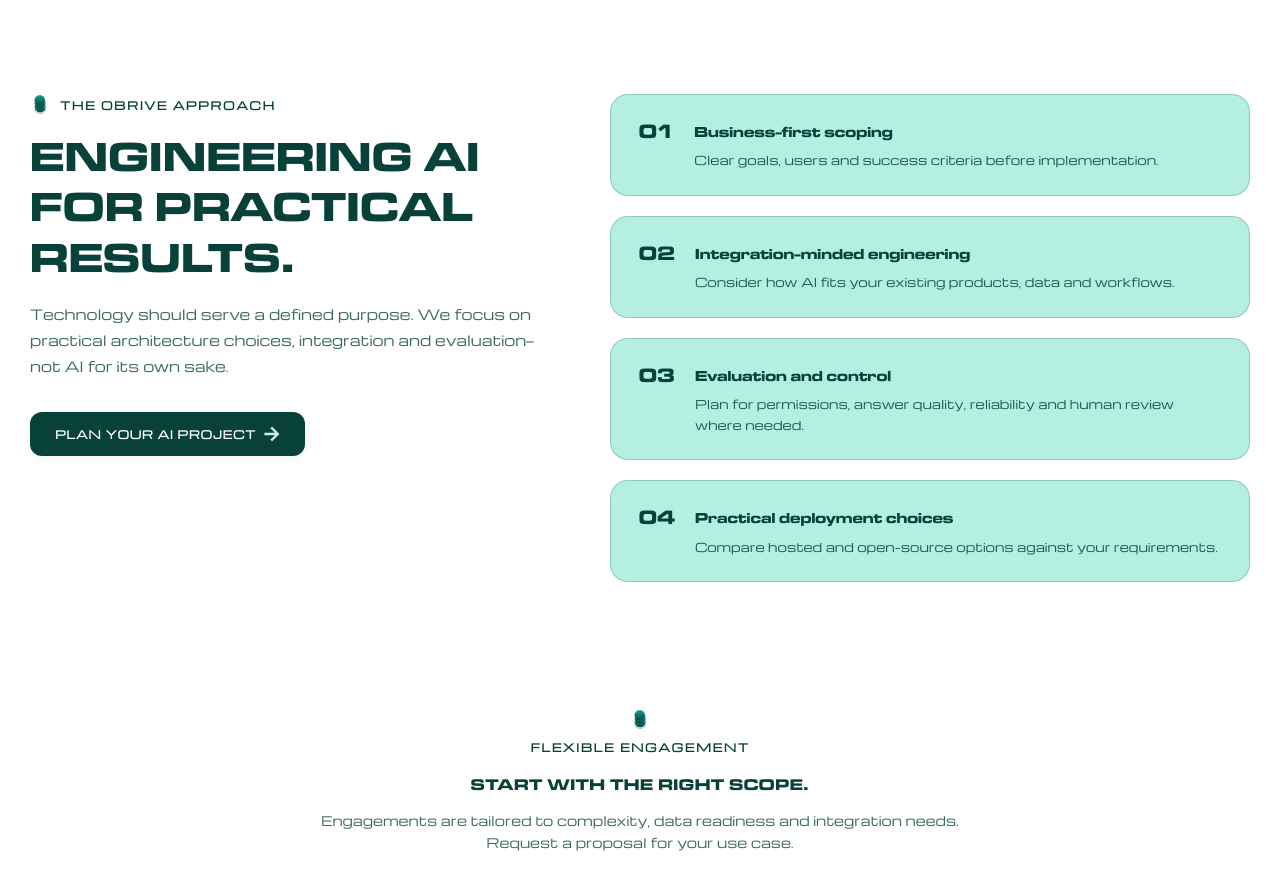
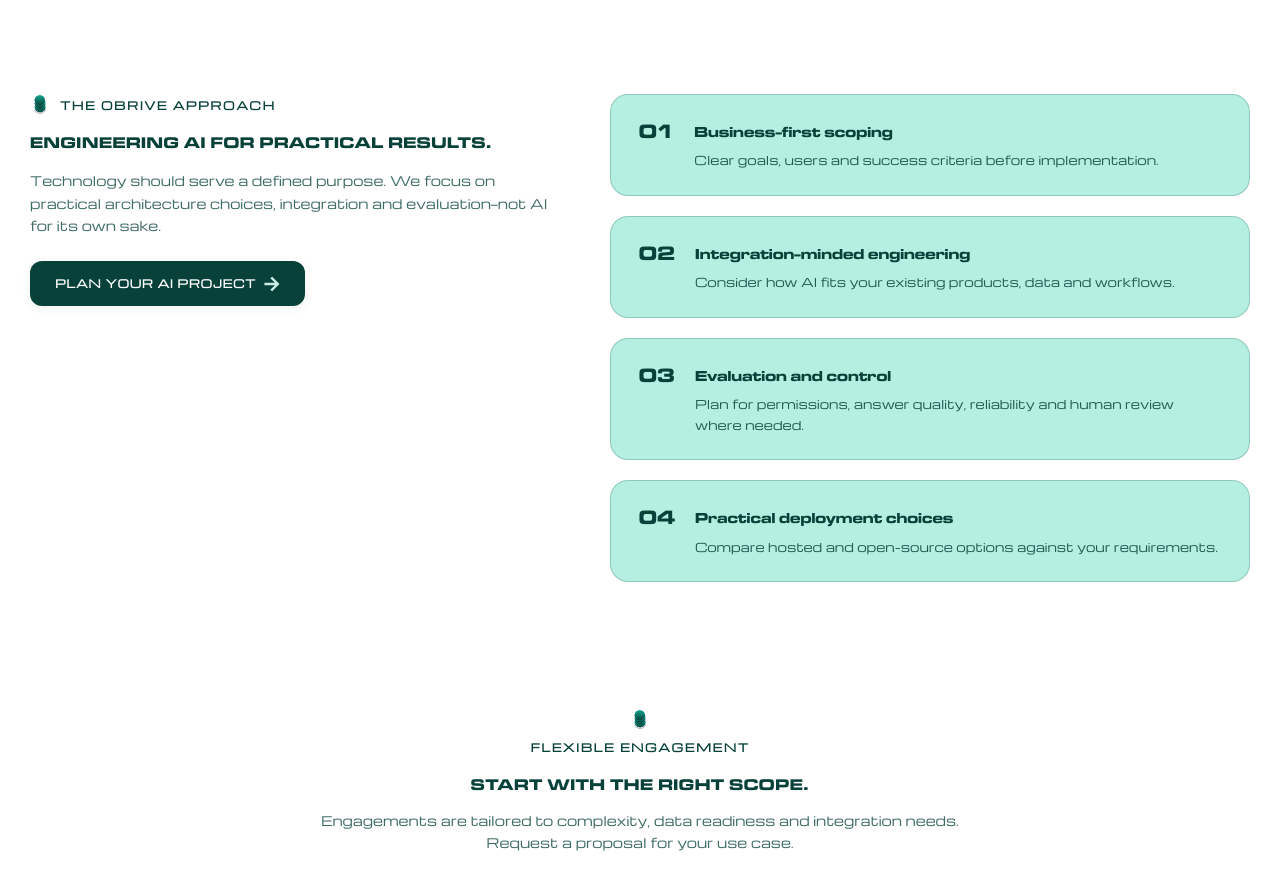
Before and after one commit to yash-obrive/llm, a website built with Vite: page index.html in a window 1280 px wide. Shown: the part 4020-4901 px from the top of the page. Built offline with nearby package versions, Linux system fonts and the light colour scheme; no server answers; animation ran at ten frames a second.

Commit message:
style: apply 16px microgrammaBold to approach heading

```diff
--- a/src/style.css
+++ b/src/style.css
@@ -771,18 +771,20 @@
 }
 
 .approach-left h2 {
-  font-size: clamp(28px, 3.5vw, 42px);
-  line-height: 1.2;
-  margin-bottom: 20px;
+  font-family: microgrammaBold, "microgrammaBold Fallback", sans-serif !important;
+  font-size: 16px !important;
+  font-weight: 800 !important;
+  line-height: 24px !important;
+  letter-spacing: 0.04em;
   text-transform: uppercase;
-  letter-spacing: 0.02em;
+  margin-bottom: 14px;
 }
 
 .approach-left p {
-  font-size: 14px;
-  line-height: 1.85;
+  font-size: 13px;
+  line-height: 1.75;
   color: var(--obrive-text-muted);
-  margin-bottom: 32px;
+  margin-bottom: 24px;
 }
 
 .approach-list {
```
